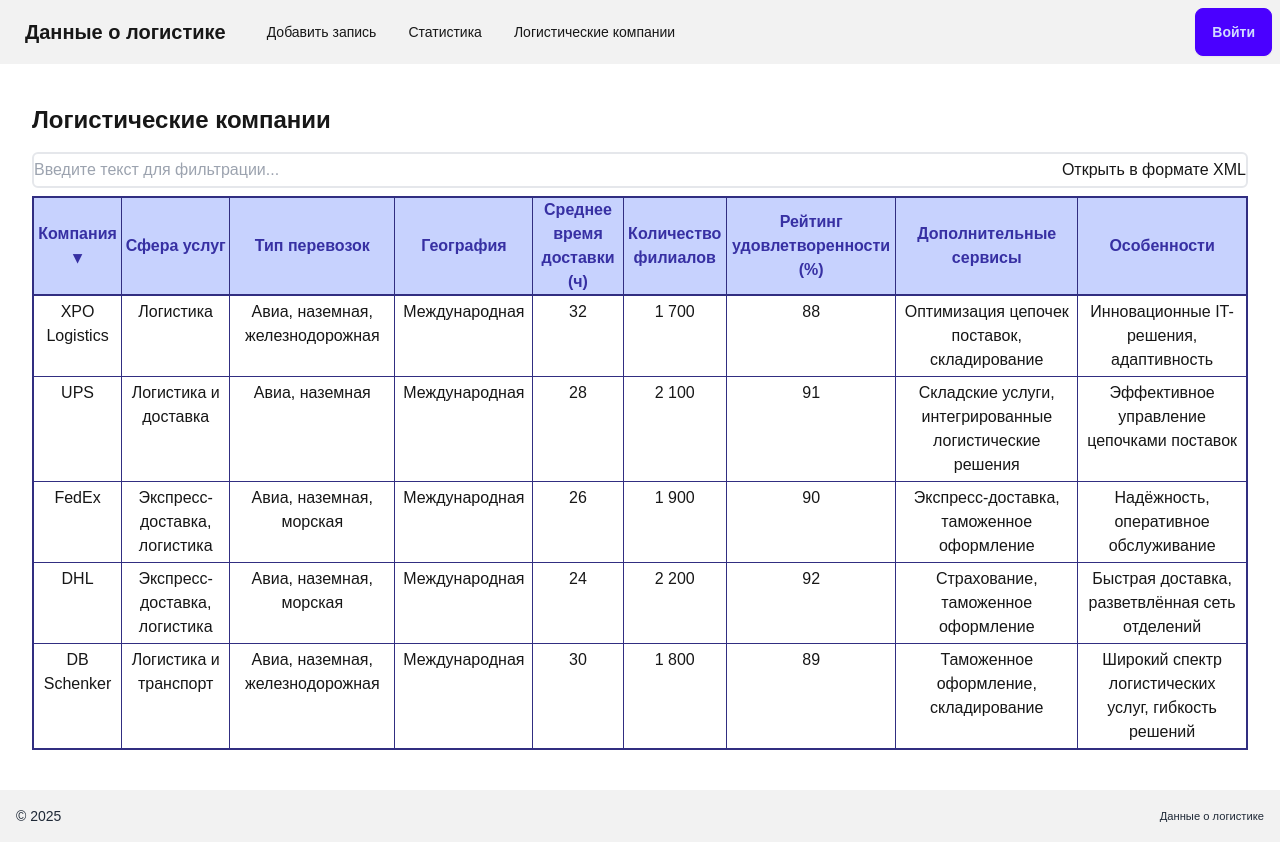
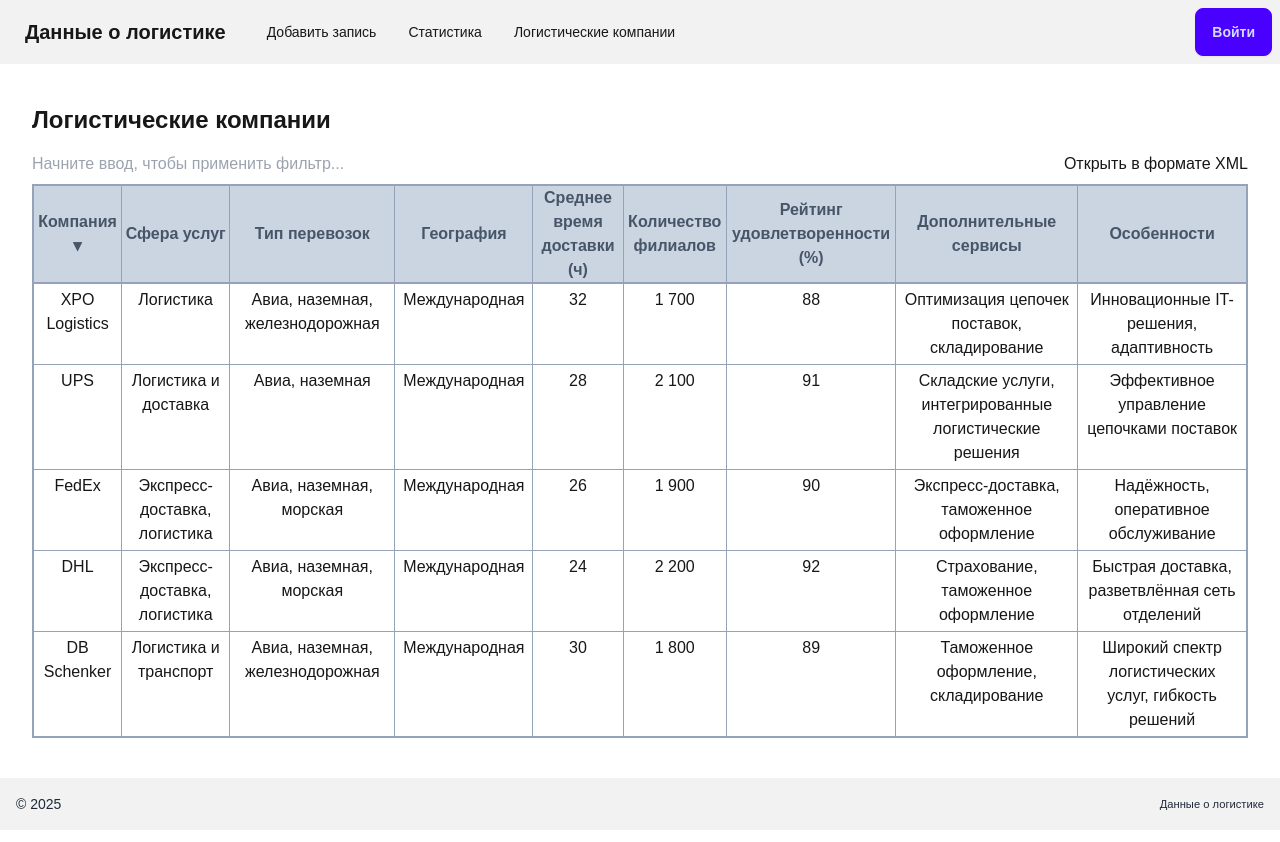
Before and after one commit to kiespetch1/logistics_lab, a Next.js app: page /logistics in a window 1280 px wide. Built offline with nearby package versions, Linux system fonts and the light colour scheme; no server answers.

Commit message:
feat: типизирована таблица

```diff
--- a/src/app/components/Table.tsx
+++ b/src/app/components/Table.tsx
@@ -1,68 +1,81 @@
-import { useMemo, useState } from 'react'
+import { FC, ReactNode, useMemo, useState } from 'react';
 
-const Table = ({ titles, rows, defaultSorting, rightSection }) => {
-    const [sorting, setSorting] = useState(defaultSorting || { column: 0, ascending: true })
-    const [filter, setFilter] = useState('')
+export interface Sorting {
+    column: number;
+    ascending: boolean;
+}
+
+export interface TableProps {
+    titles?: string[];
+    rows?: (string | number)[][];
+    defaultSorting?: Sorting;
+    rightSection?: ReactNode;
+}
+
+const Table: FC<TableProps> = ({ titles, rows, defaultSorting, rightSection }) => {
+    const [sorting, setSorting] = useState<Sorting>(defaultSorting ?? { column: 0, ascending: true });
+    const [filter, setFilter] = useState<string>('');
 
     const displayedRows = useMemo(() => {
-        if (!rows) return null
+        if (rows === undefined) return null;
 
         const filteredRows = rows.filter((row) =>
-            row.some((cell) => cell.toString().trim().toLowerCase().includes(filter.trim().toLowerCase()))
-        )
+            Object.values(row).some((cell) =>
+                cell.toString().trim().toLowerCase().includes(filter.trim().toLowerCase()),
+            ),
+        );
 
         return filteredRows.sort((aboveRow, belowRow) => {
-            const aboveCell = aboveRow[sorting.column]
-            const belowCell = belowRow[sorting.column]
-            if (aboveCell === undefined || belowCell === undefined) return 0
+            const aboveCell = aboveRow[sorting.column];
+            const belowCell = belowRow[sorting.column];
+            if (aboveCell === undefined || belowCell === undefined) return 0;
 
             let comparisonResult =
                 typeof aboveCell === 'number' && typeof belowCell === 'number'
                     ? aboveCell - belowCell
-                    : aboveCell.toString().localeCompare(belowCell.toString())
+                    : aboveRow[sorting.column]
+                        .toString()
+                        .localeCompare(belowRow[sorting.column].toLocaleString());
 
-            return sorting.ascending ? comparisonResult : -comparisonResult
-        })
-    }, [rows, sorting, filter])
+            return sorting.ascending ? comparisonResult : -comparisonResult;
+        });
+    }, [rows, sorting, filter]);
 
     return (
         <div>
-            {/* Filter input and right section */}
-            <div className="mb-2 py-1 flex gap-2 border-2 rounded-md">
+            <div className="mb-2 flex gap-2">
                 <form onSubmit={(event) => event.preventDefault()} className="grow">
                     <input
                         type="text"
                         onChange={(e) => setFilter(e.target.value)}
                         value={filter}
-                        placeholder="Введите текст для фильтрации..."
-                        className="w-full border-d-400 bg-transparent"
+                        placeholder="Начните ввод, чтобы применить фильтр..."
+                        className="w-full border-slate-400 bg-transparent"
                     />
                 </form>
 
                 {rightSection && <div>{rightSection}</div>}
             </div>
 
-            {/* Table */}
-            <table className="border-2 border-indigo-900">
-                {/* Table header */}
+            <table className="border-2 border-slate-400">
                 {titles && (
-                    <thead className="border-b-2 border-indigo-900 bg-indigo-200 text-indigo-800">
+                    <thead className="border-b-2 border-slate-400 bg-slate-300 text-slate-600">
                     <tr>
                         {titles.map((title, index) => (
-                            <th key={index} className="border border-indigo-900 p-0">
+                            <th key={index} className="border border-slate-400 p-0">
                                 <button
                                     onClick={() =>
                                         setSorting((prev) => ({
                                             column: index,
-                                            ascending: prev.column === index ? !prev.ascending : true,
+                                            ascending: prev?.column === index ? !prev.ascending : true,
                                         }))
                                     }
                                     className="size-full rounded-none border-none"
                                 >
                                     {title}{' '}
                                     <span className="font-mono">
-                                            {sorting.column === index ? (sorting.ascending ? '▲' : '▼') : ' '}
-                                        </span>
+                      {sorting.column === index ? (sorting.ascending ? '▲' : '▼') : ' '}
+                    </span>
                                 </button>
                             </th>
                         ))}
@@ -70,15 +83,14 @@ const Table = ({ titles, rows, defaultSorting, rightSection }) => {
                     </thead>
                 )}
 
-                {/* Table body */}
                 {displayedRows && (
                     <tbody>
                     {displayedRows.map((row, index) => (
                         <tr key={index}>
-                            {row.map((cell, cellIndex) => (
+                            {row.map((cell, index) => (
                                 <td
-                                    key={cellIndex}
-                                    className="border border-indigo-900 px-2 py-1 text-center align-top"
+                                    key={index}
+                                    className="border border-slate-400 px-2 py-1 text-center align-top"
                                 >
                                     {typeof cell === 'number' ? cell.toLocaleString('ru') : cell}
                                 </td>
@@ -89,7 +101,6 @@ const Table = ({ titles, rows, defaultSorting, rightSection }) => {
                 )}
             </table>
         </div>
-    )
-}
-
-export default Table
+    );
+};
+export default Table;
```
